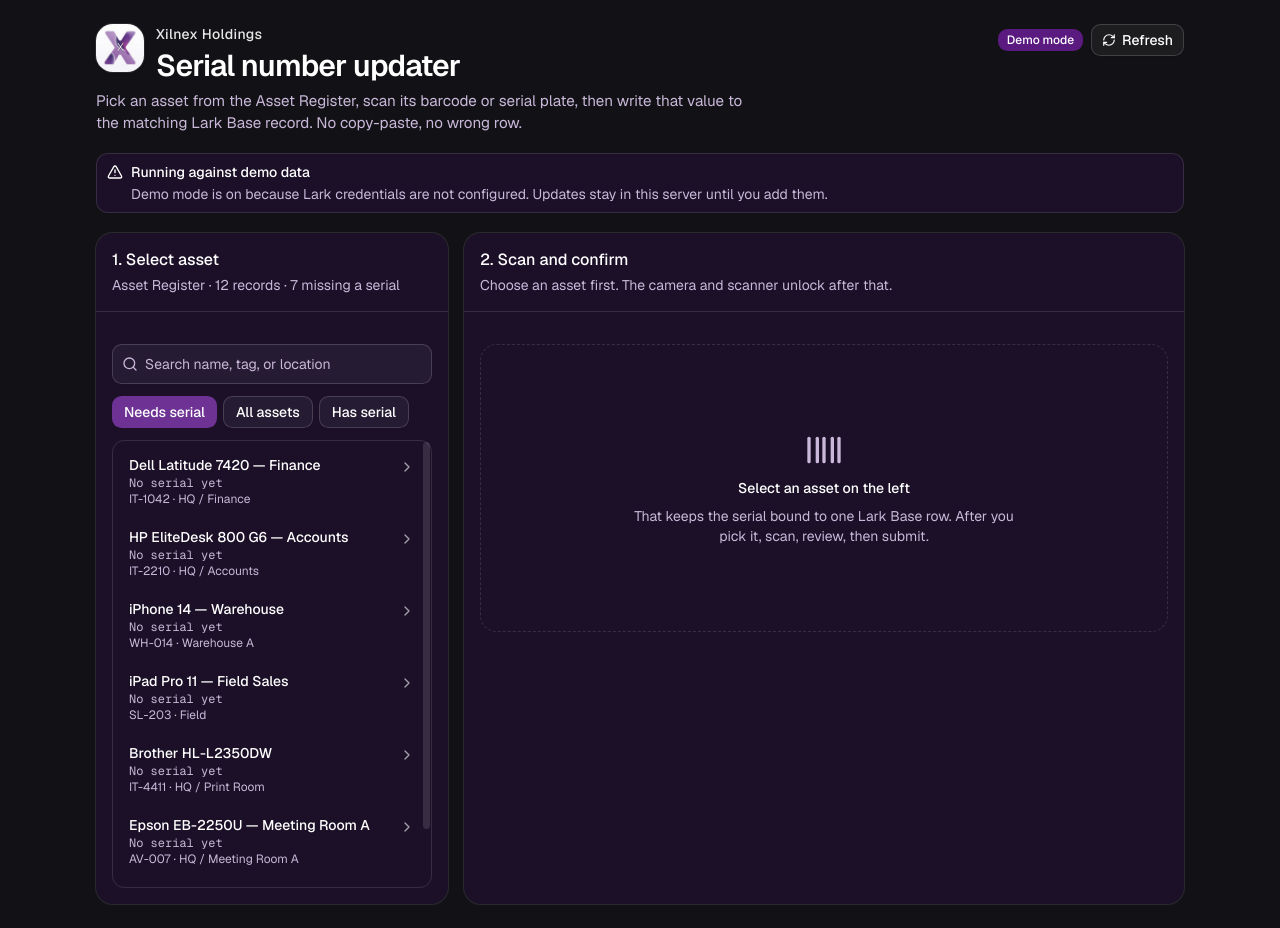
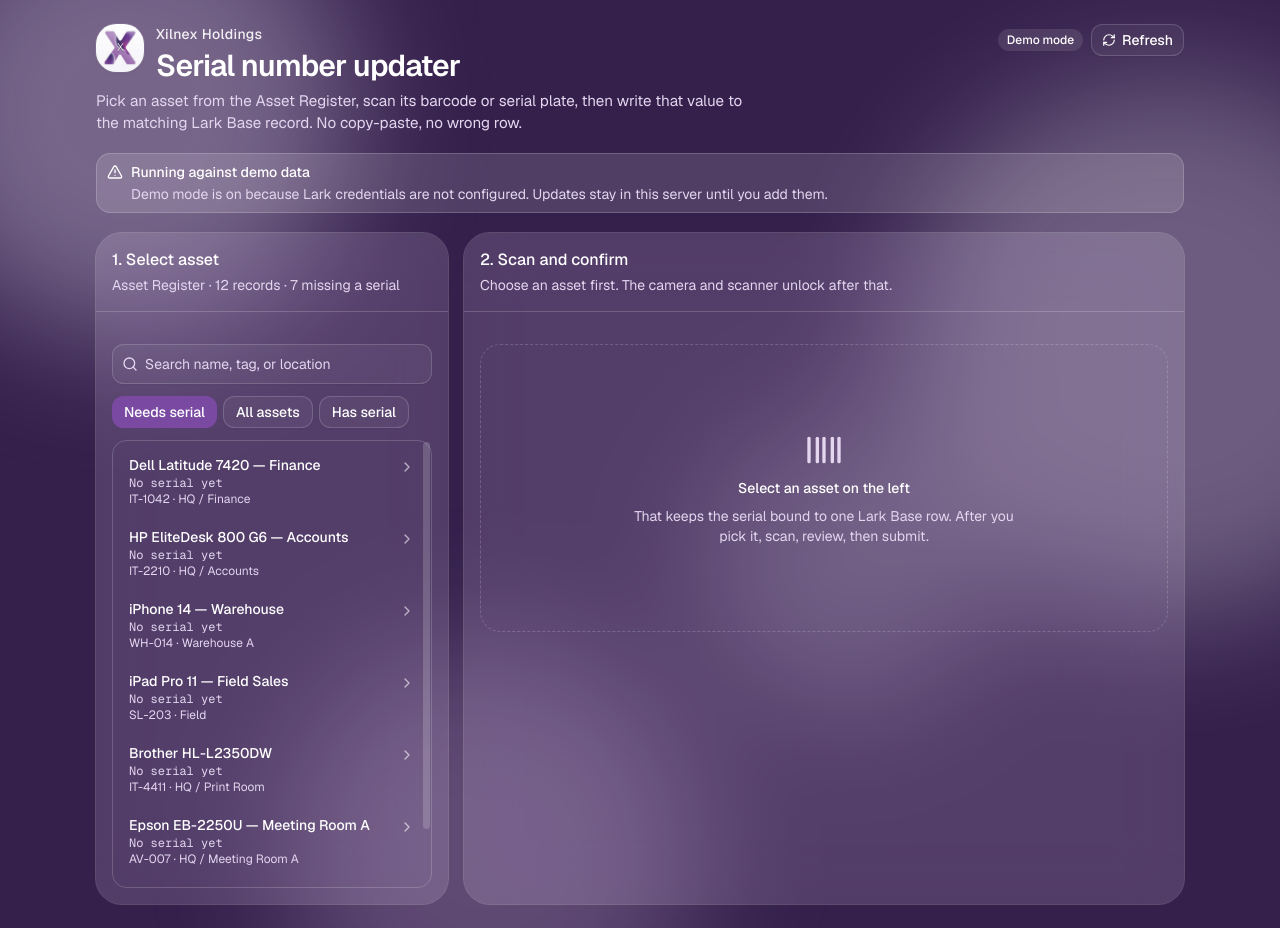
Before and after one commit to HamiduddinIsmail/XilnexAsset, a Next.js app: page / in a window 1280 px wide. Built offline with nearby package versions, Linux system fonts and the light colour scheme.

Commit message:
Soften the page with a launcher-style glass background.
Use a plum canvas, pale lavender orbs, and frosted panels so the UI feels light without becoming loud.

Co-authored-by: momentist2025 <momentist2025@gmail.com>

```diff
--- a/src/app/globals.css
+++ b/src/app/globals.css
@@ -51,73 +51,73 @@
 
 :root {
   --brand: #c62287;
-  --background: #121216;
+  --background: #35204c;
   --foreground: #ffffff;
-  --card: #1b1028;
+  --card: rgb(255 248 255 / 14%);
   --card-foreground: #ffffff;
-  --popover: #241433;
+  --popover: rgb(255 248 255 / 16%);
   --popover-foreground: #ffffff;
-  --primary: #6e3294;
+  --primary: #7a4aa3;
   --primary-foreground: #ffffff;
-  --secondary: #5a1a80;
+  --secondary: rgb(255 255 255 / 10%);
   --secondary-foreground: #ffffff;
-  --muted: #2a1840;
-  --muted-foreground: #c9b8d9;
+  --muted: rgb(255 255 255 / 8%);
+  --muted-foreground: #e4d6ef;
   --accent: #c62287;
   --accent-foreground: #ffffff;
   --destructive: #e5484d;
-  --border: rgb(255 255 255 / 12%);
+  --border: rgb(255 255 255 / 18%);
   --input: rgb(255 255 255 / 16%);
-  --ring: #c62287;
+  --ring: #c9a8de;
   --chart-1: #c62287;
-  --chart-2: #6e3294;
+  --chart-2: #7a4aa3;
   --chart-3: #5a1a80;
-  --chart-4: #9b4dca;
-  --chart-5: #e8d5f5;
-  --radius: 0.75rem;
-  --sidebar: #5a1a80;
+  --chart-4: #c9a8de;
+  --chart-5: #f3eaf8;
+  --radius: 0.9rem;
+  --sidebar: rgb(255 248 255 / 10%);
   --sidebar-foreground: #ffffff;
   --sidebar-primary: #c62287;
   --sidebar-primary-foreground: #ffffff;
-  --sidebar-accent: #6e3294;
+  --sidebar-accent: rgb(255 255 255 / 12%);
   --sidebar-accent-foreground: #ffffff;
-  --sidebar-border: rgb(255 255 255 / 12%);
-  --sidebar-ring: #c62287;
+  --sidebar-border: rgb(255 255 255 / 16%);
+  --sidebar-ring: #c9a8de;
 }
 
 .dark {
   --brand: #c62287;
-  --background: #121216;
+  --background: #35204c;
   --foreground: #ffffff;
-  --card: #1b1028;
+  --card: rgb(255 248 255 / 14%);
   --card-foreground: #ffffff;
-  --popover: #241433;
+  --popover: rgb(255 248 255 / 16%);
   --popover-foreground: #ffffff;
-  --primary: #6e3294;
+  --primary: #7a4aa3;
   --primary-foreground: #ffffff;
-  --secondary: #5a1a80;
+  --secondary: rgb(255 255 255 / 10%);
   --secondary-foreground: #ffffff;
-  --muted: #2a1840;
-  --muted-foreground: #c9b8d9;
+  --muted: rgb(255 255 255 / 8%);
+  --muted-foreground: #e4d6ef;
   --accent: #c62287;
   --accent-foreground: #ffffff;
   --destructive: #e5484d;
-  --border: rgb(255 255 255 / 12%);
+  --border: rgb(255 255 255 / 18%);
   --input: rgb(255 255 255 / 16%);
-  --ring: #c62287;
+  --ring: #c9a8de;
   --chart-1: #c62287;
-  --chart-2: #6e3294;
+  --chart-2: #7a4aa3;
   --chart-3: #5a1a80;
-  --chart-4: #9b4dca;
-  --chart-5: #e8d5f5;
-  --sidebar: #5a1a80;
+  --chart-4: #c9a8de;
+  --chart-5: #f3eaf8;
+  --sidebar: rgb(255 248 255 / 10%);
   --sidebar-foreground: #ffffff;
   --sidebar-primary: #c62287;
   --sidebar-primary-foreground: #ffffff;
-  --sidebar-accent: #6e3294;
+  --sidebar-accent: rgb(255 255 255 / 12%);
   --sidebar-accent-foreground: #ffffff;
-  --sidebar-border: rgb(255 255 255 / 12%);
-  --sidebar-ring: #c62287;
+  --sidebar-border: rgb(255 255 255 / 16%);
+  --sidebar-ring: #c9a8de;
 }
 
 @layer base {
@@ -131,4 +131,10 @@
     @apply font-sans;
     color-scheme: dark;
   }
+  [data-slot="card"],
+  [data-slot="dialog-content"] {
+    background: rgb(255 248 255 / 14%);
+    backdrop-filter: blur(28px) saturate(1.15);
+    box-shadow: 0 12px 40px rgb(20 8 40 / 18%);
+  }
 }
--- a/src/app/page.tsx
+++ b/src/app/page.tsx
@@ -14,8 +14,16 @@ export default async function Home() {
   }
 
   return (
-    <div className="flex min-h-full flex-1 flex-col bg-[radial-gradient(900px_circle_at_top,_#5a1a80_0%,_transparent_50%),_#121216]">
-      <AssetUpdater initialPayload={initialPayload} initialError={initialError} />
+    <div className="relative flex min-h-full flex-1 flex-col overflow-hidden bg-[#35204c]">
+      <div className="pointer-events-none absolute inset-0" aria-hidden>
+        <div className="absolute -top-28 -left-24 size-[28rem] rounded-full bg-[#d9cce6]/40 blur-3xl" />
+        <div className="absolute top-[8%] right-[-10rem] size-[34rem] rounded-full bg-[#efe7f6]/30 blur-3xl" />
+        <div className="absolute bottom-[-8rem] left-[22%] size-[26rem] rounded-full bg-[#cbb8dc]/28 blur-3xl" />
+        <div className="absolute top-[45%] left-[55%] size-[18rem] rounded-full bg-[#f4eef8]/20 blur-3xl" />
+      </div>
+      <div className="relative z-10 flex min-h-full flex-1 flex-col">
+        <AssetUpdater initialPayload={initialPayload} initialError={initialError} />
+      </div>
     </div>
   );
 }
--- a/src/components/ui/card.tsx
+++ b/src/components/ui/card.tsx
@@ -12,7 +12,7 @@ function Card({
       data-slot="card"
       data-size={size}
       className={cn(
-        "group/card flex flex-col gap-(--card-spacing) overflow-hidden rounded-xl bg-card py-(--card-spacing) text-sm text-card-foreground ring-1 ring-foreground/10 [--card-spacing:--spacing(4)] has-data-[slot=card-footer]:pb-0 has-[>img:first-child]:pt-0 data-[size=sm]:[--card-spacing:--spacing(3)] data-[size=sm]:has-data-[slot=card-footer]:pb-0 *:[img:first-child]:rounded-t-xl *:[img:last-child]:rounded-b-xl",
+        "group/card flex flex-col gap-(--card-spacing) overflow-hidden rounded-2xl bg-card py-(--card-spacing) text-sm text-card-foreground ring-1 ring-white/20 [--card-spacing:--spacing(4)] has-data-[slot=card-footer]:pb-0 has-[>img:first-child]:pt-0 data-[size=sm]:[--card-spacing:--spacing(3)] data-[size=sm]:has-data-[slot=card-footer]:pb-0 *:[img:first-child]:rounded-t-xl *:[img:last-child]:rounded-b-xl",
         className
       )}
       {...props}
```
